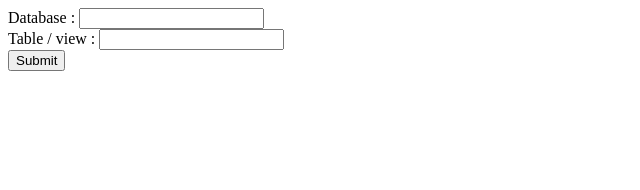
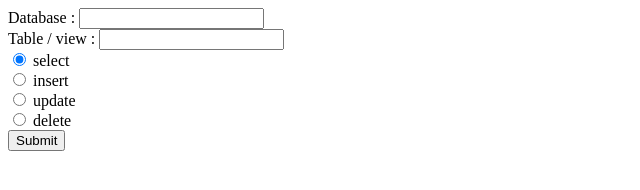
Before and after one commit to pplanner16/sqlvisional, a plain HTML site: page index.html in a window 1280 px wide. Shown: the whole page, without its empty margins (0-640 px from the left). Drawn offline with Linux system fonts and the light colour scheme.

Commit message:
Update index.html

```diff
--- a/index.html
+++ b/index.html
@@ -9,6 +9,10 @@
 <form action="/sqlvisional.cgi" method="post">
   Database : <input type="text" name="db"><br>
   Table / view : <input type="text" name="tab"><br>
+  <input type="radio" name="command" value="select" checked> select<br>
+  <input type="radio" name="command" value="insert"> insert<br>
+  <input type="radio" name="command" value="update"> update<br>
+  <input type="radio" name="command" value="delete"> delete<br>
   <input type="submit" value="Submit">
 </form>
 </body>
```
